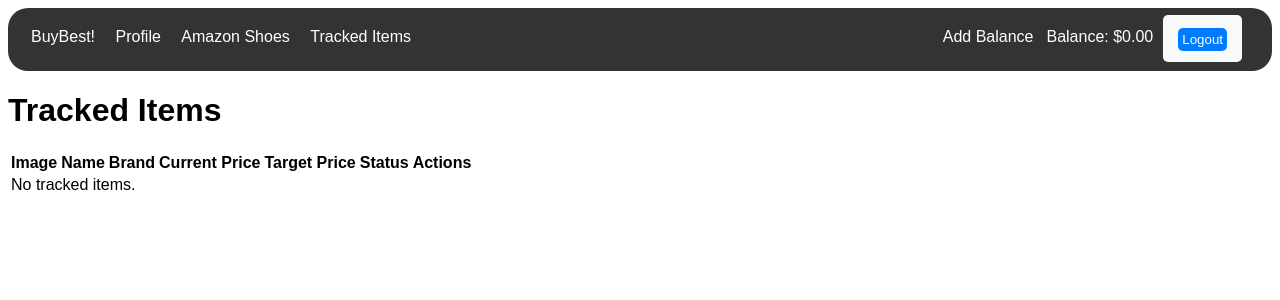
After one commit to buy-best/Amazon, a Django app: page /tracked_items/ in a window 1280 px wide. The commit adds this page. Shown: the top 300 px of the page. Run offline with Django 5.2, Linux system fonts and the light colour scheme; a user stored in the database is signed in; data comes from the database, SQL or seed files in the repository; both versions use the stored data as it was after the commit.

Commit message:
auto buy

```diff
--- a/App/buy_best/tracker/templates/tracker/add_product.html
+++ b/App/buy_best/tracker/templates/tracker/add_product.html
@@ -1,3 +1,4 @@
+<!--add_product.html-->
 {% extends 'base.html' %}
 
 {% block content %}
--- a/App/buy_best/tracker/templates/tracker/product_list.html
+++ b/App/buy_best/tracker/templates/tracker/product_list.html
@@ -1,3 +1,4 @@
+<!--product_list.html-->
 {% extends 'base.html' %}
 
 {% block content %}
--- a/App/buy_best/users/forms.py
+++ b/App/buy_best/users/forms.py
@@ -21,3 +21,6 @@ class CustomUserChangeForm(UserChangeForm):
     class Meta:
         model = CustomUser
         fields = ('username', 'email', 'first_name', 'last_name')  # Include fields you want to edit
+
+class BalanceForm(forms.Form):
+    amount = forms.DecimalField(max_digits=10, decimal_places=2, min_value=0.01, widget=forms.NumberInput(attrs={'class': 'form-control'}))
--- a/App/buy_best/users/models.py
+++ b/App/buy_best/users/models.py
@@ -3,6 +3,7 @@ from django.contrib.auth.models import AbstractUser, Group, Permission
 from django.db import models
 from django.conf import settings
 class CustomUser(AbstractUser):
+    balance = models.DecimalField(max_digits=10, decimal_places=2, default=0.00)
     groups = models.ManyToManyField(
         Group,
         related_name='customuser_set',  # Add this line
--- a/App/buy_best/users/templates/base.html
+++ b/App/buy_best/users/templates/base.html
@@ -4,7 +4,9 @@
 <head>
     <title>Buy Best!</title>
     <link rel="stylesheet" type="text/css" href="{% static 'users/css/style.css' %}">
+
     <script src="https://cdn.jsdelivr.net/npm/chart.js"></script>
+
     {% block extra_css %}
     {% endblock %}
     {% block extra_js %}
--- a/App/buy_best/users/templates/navbar.html
+++ b/App/buy_best/users/templates/navbar.html
@@ -1,7 +1,7 @@
 <style>
     body {
         font-family: Arial, sans-serif;
-        background-color: #f9f9f9;
+        background-color: #ffffff;
     }
     .navbar {
         background-color: #333;
@@ -41,14 +41,9 @@
     }
     .logout-button {
         padding: 4px;
-        background: none;
-        border: none;
-        border-radius: 5px;
-        color: rgb(0, 0, 0);
         text-decoration: none;
         cursor: pointer;
-        float: right;
-        background-color: #ffffff;
+
     }
     .logout-button:hover {
         background-color: #000000;
@@ -64,12 +59,17 @@
             <li><a href="{% url 'home' %}">BuyBest!</a></li>
             <li><a href="{% url 'profile' %}">Profile</a></li>
             <li><a href="{% url 'product_list' %}">Amazon Shoes</a></li>
+            <li><a href="{% url 'tracked_items' %}">Tracked Items</a></li>
             {% if user.is_authenticated %}
+
                 <li class="right">
+
                     <form id="logout-form" action="{% url 'logout' %}" method="post" style="display: inline;">
                         {% csrf_token %}
                         <button type="submit" class="logout-button">Logout</button>
                     </form>
+                    <li class="right">Balance: ${{ user.balance }}</li>
+                    <li class="right"><a href="{% url 'add_balance' %}">Add Balance</a></li>
                 </li>
             {% else %}
                 <li class="right"><a href="{% url 'register' %}">Register</a></li>
--- /dev/null
+++ b/App/buy_best/users/templates/tracked_items.html
@@ -0,0 +1,47 @@
+{% extends 'base.html' %}
+
+{% block content %}
+<h1>Tracked Items</h1>
+
+<table class="table table-striped">
+    <thead>
+        <tr>
+            <th>Image</th>
+            <th>Name</th>
+            <th>Brand</th>
+            <th>Current Price</th>
+            <th>Target Price</th>
+            <th>Status</th>
+            <th>Actions</th>
+        </tr>
+    </thead>
+    <tbody>
+        {% for item in tracked_items %}
+        <tr>
+            <td>
+                {% if item.product.image_url %}
+                    <img src="{{ item.product.image_url }}" alt="{{ item.product.name }}" style="width: 50px; height: auto;">
+                {% else %}
+                    No image available
+                {% endif %}
+            </td>
+            <td>{{ item.product.name }}</td>
+            <td>{{ item.product.brand }}</td>
+            <td>${{ item.product.current_price }}</td>
+            <td>${{ item.target_price }}</td>
+            <td>{{ item.bought|yesno:"Bought,Not Bought" }}</td>
+            <td>
+                <a href="{% url 'product_detail' item.product.id %}" class="btn btn-info">View Details</a>
+                {% if not item.bought %}
+                    <a href="{% url 'cancel_auto_buy' item.id %}" class="btn btn-danger" onclick="return confirm('Are you sure you want to cancel this auto-buy?');">Cancel Auto-Buy</a>
+                {% endif %}
+            </td>
+        </tr>
+        {% empty %}
+        <tr>
+            <td colspan="7">No tracked items.</td>
+        </tr>
+        {% endfor %}
+    </tbody>
+</table>
+{% endblock %}
--- a/App/buy_best/users/urls.py
+++ b/App/buy_best/users/urls.py
@@ -11,4 +11,8 @@ urlpatterns = [
     path('home/', views.home, name='home'),
     path('profile/', views.profile, name='profile'),
     path('profile/edit/', views.edit_profile, name='edit_profile'),
+    path('tracked_items/', views.tracked_items, name='tracked_items'),
+    path('add_balance/', views.add_balance, name='add_balance'),
+    path('cancel_auto_buy/<int:auto_buy_id>/', views.cancel_auto_buy, name='cancel_auto_buy'),
+
 ]
--- a/App/buy_best/users/views.py
+++ b/App/buy_best/users/views.py
@@ -3,6 +3,9 @@ from django.contrib.auth.decorators import login_required
 from django.contrib.auth import login, authenticate, logout
 from .forms import CustomUserCreationForm, CustomUserChangeForm
 from django.contrib.auth.forms import AuthenticationForm
+from django.shortcuts import render
+from tracker.models import Product
+from tracker.forms import ProductFilterForm, ProductSortForm
 
 def register(request):
     if request.method == 'POST':
@@ -32,7 +35,39 @@ def user_logout(request):
 
 @login_required
 def home(request):
-    return render(request, 'home.html')
+    products = Product.objects.all()
+    filter_form = ProductFilterForm(request.GET)
+    sort_form = ProductSortForm(request.GET)
+
+    if filter_form.is_valid():
+        brand = filter_form.cleaned_data.get('brand')
+        min_price = filter_form.cleaned_data.get('min_price')
+        max_price = filter_form.cleaned_data.get('max_price')
+        rating = filter_form.cleaned_data.get('rating')
+        search = filter_form.cleaned_data.get('search')
+
+        if brand:
+            products = products.filter(brand=brand)
+        if min_price is not None:
+            products = products.filter(current_price__gte=min_price)
+        if max_price is not None:
+            products = products.filter(current_price__lte=max_price)
+        if rating:
+            products = products.filter(rating__startswith=rating)
+        if search:
+            products = products.filter(Q(name__icontains=search) | Q(brand__icontains=search))
+
+    if sort_form.is_valid():
+        sort_by = sort_form.cleaned_data.get('sort_by')
+        if sort_by:
+            products = products.order_by(sort_by)
+
+    context = {
+        'products': products,
+        'filter_form': filter_form,
+        'sort_form': sort_form,
+    }
+    return render(request, 'home.html', context)
 
 @login_required
 def profile(request):
@@ -48,3 +83,33 @@ def edit_profile(request):
     else:
         form = CustomUserChangeForm(instance=request.user)
     return render(request, 'edit_profile.html', {'form': form})
+
+from tracker.models import AutoBuy
+
+@login_required
+def tracked_items(request):
+    tracked_items = AutoBuy.objects.filter(user=request.user)
+    return render(request, 'tracked_items.html', {'tracked_items': tracked_items})
+
+from .forms import BalanceForm
+
+@login_required
+def add_balance(request):
+    if request.method == 'POST':
+        form = BalanceForm(request.POST)
+        if form.is_valid():
+            amount = form.cleaned_data['amount']
+            request.user.balance += amount
+            request.user.save()
+            return redirect('profile')
+    else:
+        form = BalanceForm()
+    return render(request, 'add_balance.html', {'form': form})
+
+@login_required
+def cancel_auto_buy(request, auto_buy_id):
+    auto_buy = AutoBuy.objects.get(id=auto_buy_id, user=request.user)
+    auto_buy.delete()
+
+
+    return redirect('tracked_items')
```
Also changed, not shown: App/buy_best/tracker/forms.py (+10 -0 lines), App/buy_best/tracker/models.py (+9 -0 lines), App/buy_best/tracker/scraper.py (+8 -0 lines), App/buy_best/tracker/templates/tracker/product_detail.html (+8 -1 lines), App/buy_best/tracker/views.py (+21 -1 lines), App/buy_best/users/templates/add_balance.html (added, +11 -0 lines), App/buy_best/users/templates/home.html (+25 -25 lines), App/buy_best/db.sqlite3, App/buy_best/tracker/migrations/0005_autobuy.py (added), App/buy_best/users/migrations/0004_customuser_balance.py (added).
